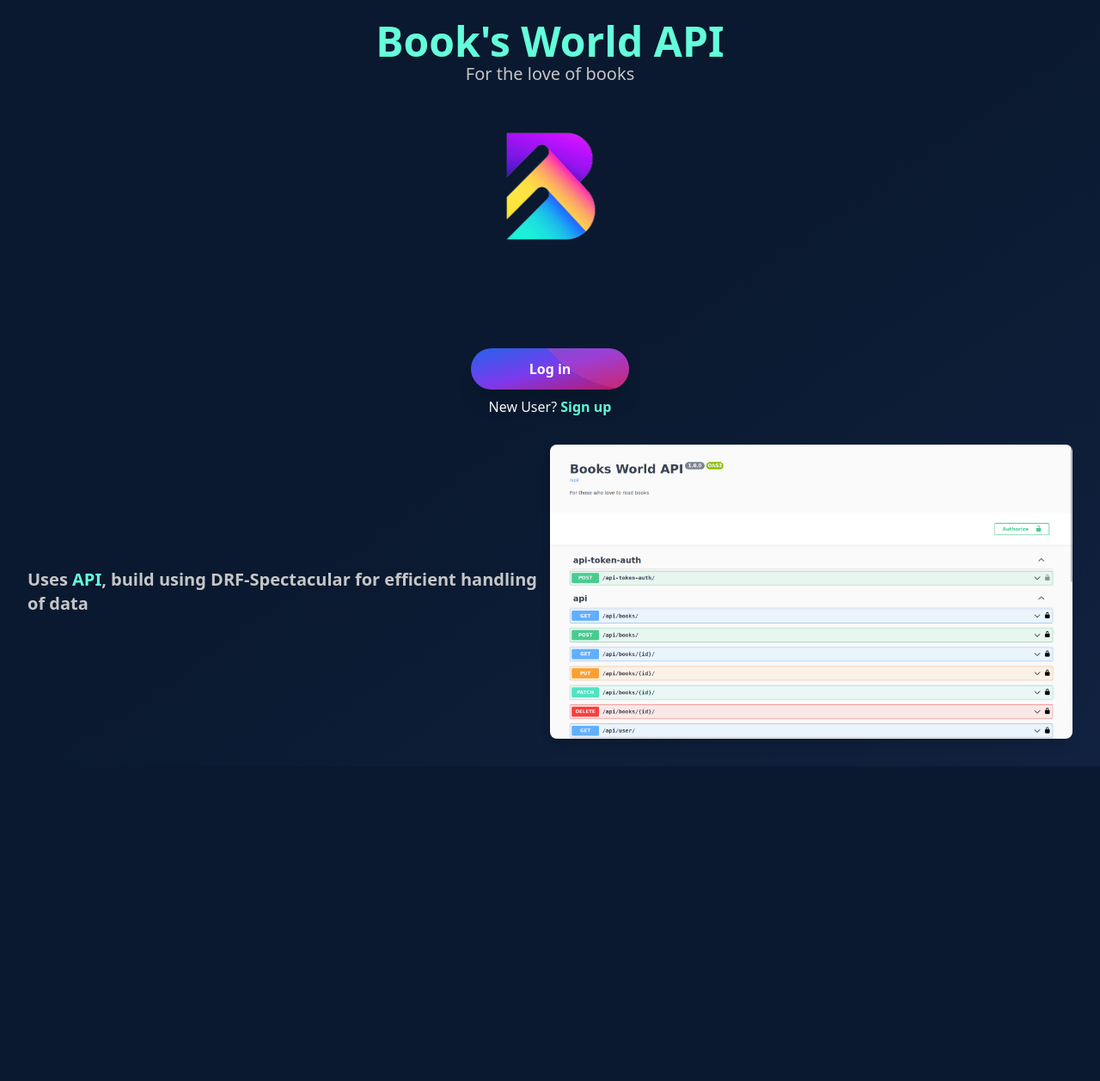
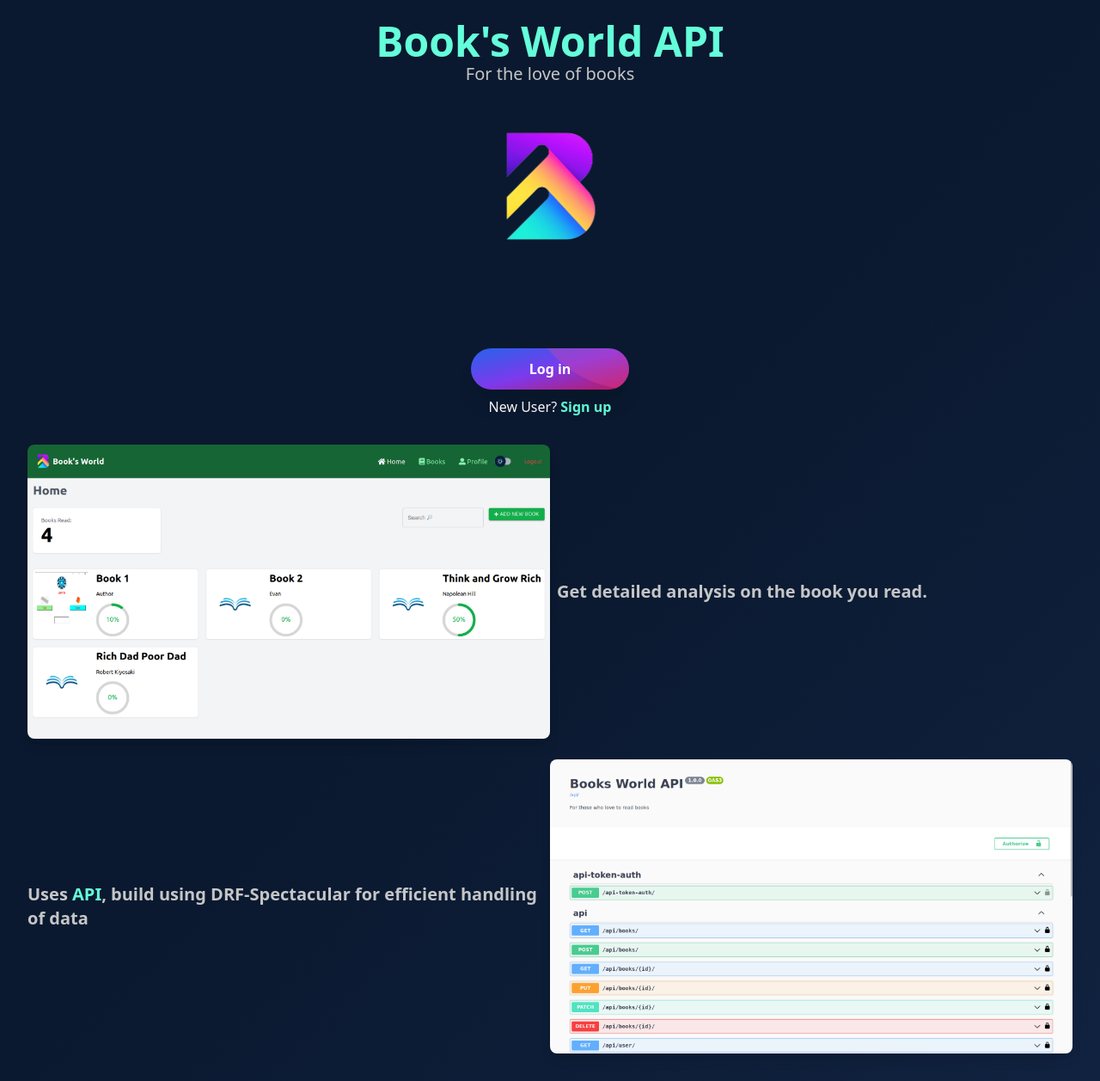
Before and after one commit to Pranshu1902/Books-World, a Django app: template templates/homePage.html in a window 1280 px wide. Shown: the whole page at 86% size. Before the commit the page ends 891 px from the top, so only its background shows below. Run offline with Django 3.2, Linux system fonts and the light colour scheme; the template is opened without the code that fills it, so the values that code supplies are empty.

Commit message:
updated home page

```diff
--- a/templates/homePage.html
+++ b/templates/homePage.html
@@ -24,7 +24,7 @@
   </div>
   <div class="flex flex-col mt-16 gap-2 justify-center items-center">
     <a
-      href="https://money-manager-pranshu1902.netlify.app/login"
+      href="https://books-world-pranshu1902.netlify.app/login"
       class="shadow-xl relative inline-flex items-center justify-center p-4 px-5 py-3 overflow-hidden font-medium text-indigo-600 transition duration-300 ease-out rounded-full shadow-xl group hover:ring-1 hover:ring-purple-500"
     >
       <span
@@ -37,7 +37,7 @@
     </a>
     <p class="text-white">
       New User?&nbsp;<a
-        href="https://money-manager-pranshu1902.netlify.app/signup"
+        href="https://books-world-pranshu1902.netlify.app/signup"
         class="font-bold hover:text-blue-900"
         style="color: #64ffda"
         >Sign up</a
@@ -60,6 +60,18 @@
     <div
       class="flex flex-col md:flex-row items-center justify-center gap-2 w-full"
     >
+      <img
+        class="md:w-1/2 rounded-lg shadow-lg"
+        src="{% static 'dashboard.png' %}"
+        alt="Money Manager"
+      />
+      <p class="md:w-1/2 font-bold text-xl">
+        Get detailed analysis on the book you read.
+      </p>
+    </div>
+    <div
+      class="flex flex-col md:flex-row items-center justify-center gap-2 w-full"
+    >
       <p class="md:w-1/2 font-bold text-xl">
         Uses
         <a
```
Also changed, not shown: static/dashboard.png (added).
